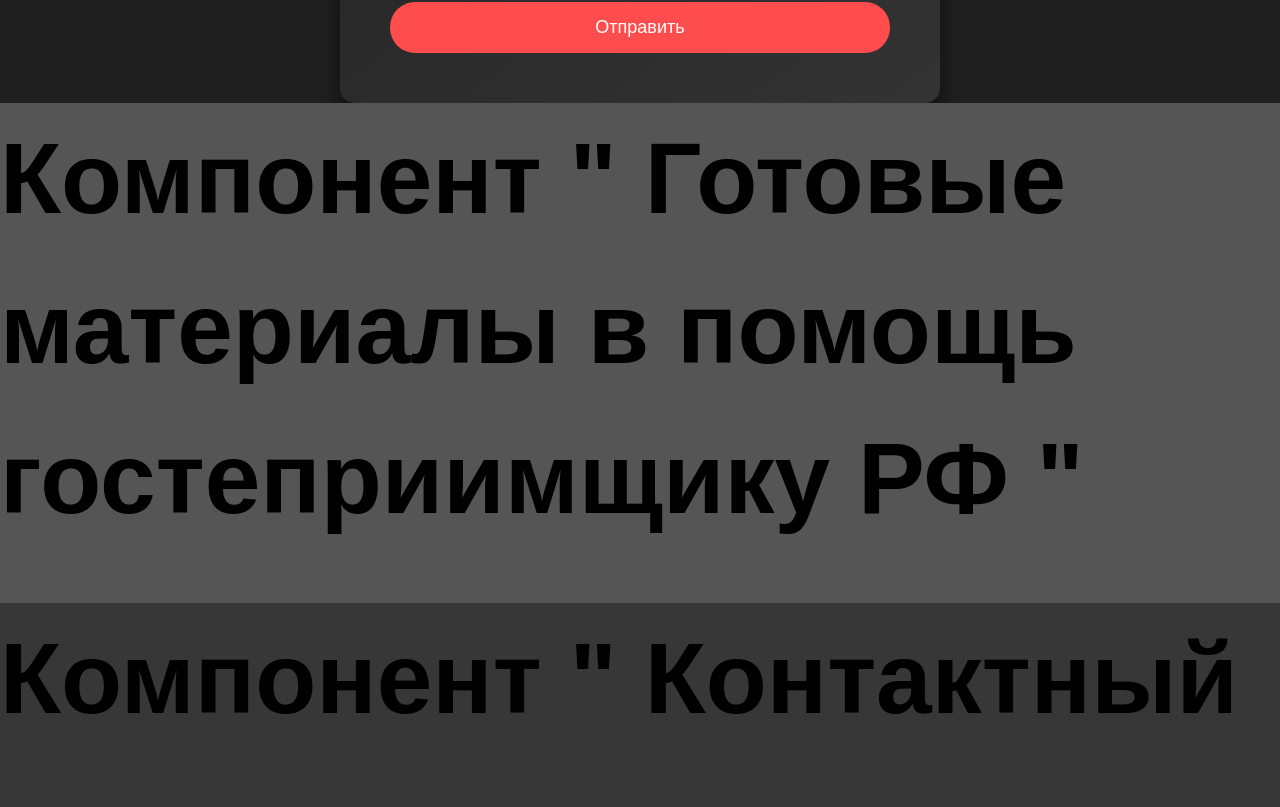
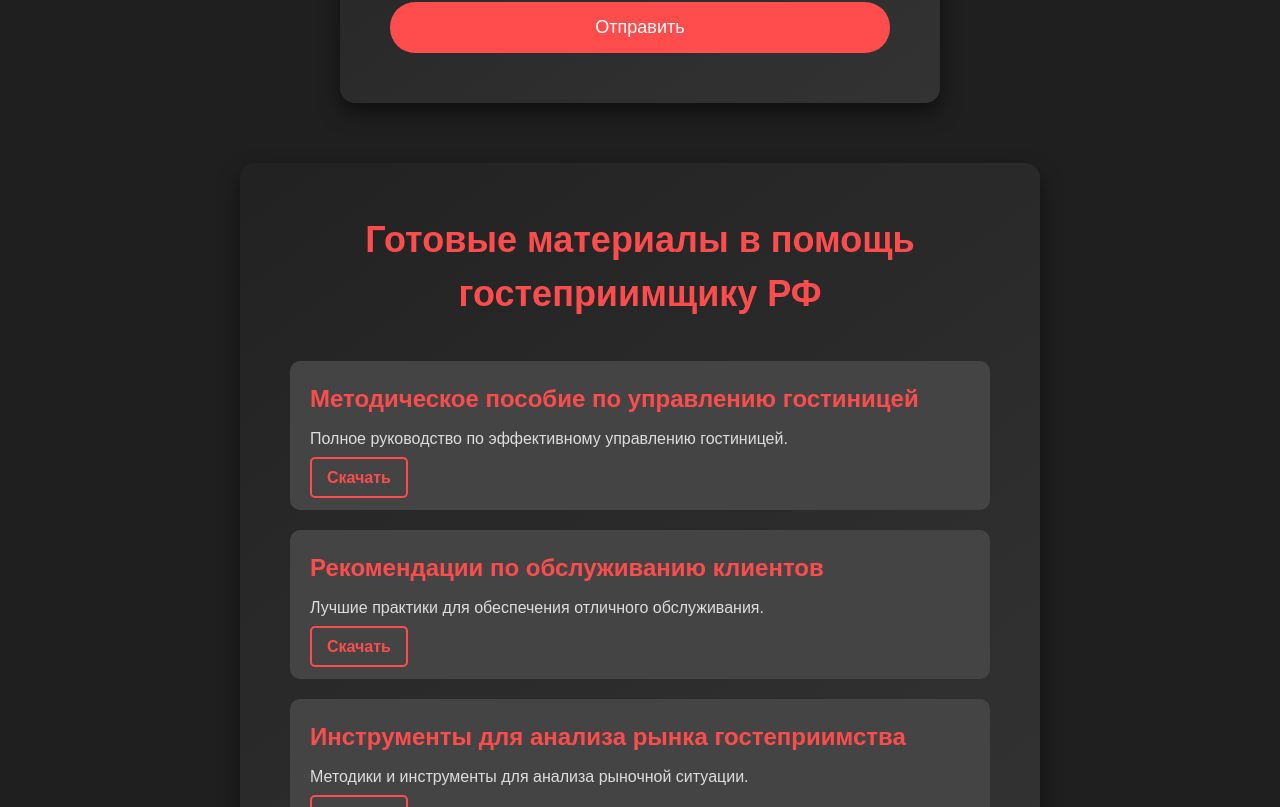
Before and after one commit to belovdima/PROJECTS, a React (Vite) app in the folder Ranepa/: page / in a window 1280 px wide. Shown: the part 3418-4225 px from the top of the page. Built offline with nearby package versions, Linux system fonts and the light colour scheme; a web font is replaced by a local one.

Commit message:
added Ready

```diff
--- a/Ranepa/src/components/Ready.tsx
+++ b/Ranepa/src/components/Ready.tsx
@@ -1,7 +1,63 @@
-export const Ready = () => {
+import React from "react";
+
+interface Resource {
+    id: number;
+    title: string;
+    description: string;
+    link: string; // Ссылка на скачивание
+}
+
+const resourcesData: Resource[] = [
+    {
+        id: 1,
+        title: "Методическое пособие по управлению гостиницей",
+        description:
+            "Полное руководство по эффективному управлению гостиницей.",
+        link: "https://example.com/resource1.pdf", // Замените на актуальную ссылку
+    },
+    {
+        id: 2,
+        title: "Рекомендации по обслуживанию клиентов",
+        description: "Лучшие практики для обеспечения отличного обслуживания.",
+        link: "https://example.com/resource2.pdf",
+    },
+    {
+        id: 3,
+        title: "Инструменты для анализа рынка гостеприимства",
+        description: "Методики и инструменты для анализа рыночной ситуации.",
+        link: "https://example.com/resource3.pdf",
+    },
+    // Добавьте больше материалов по мере необходимости
+];
+
+export const Ready: React.FC = () => {
     return (
-        <div className="c__ready">
-            Компонент " Готовые материалы в помощь гостеприимщику РФ "
+        <div className="ready-outer">
+            <div className="resources-library">
+                <h1 className="resources-library__title">
+                    Готовые материалы в помощь гостеприимщику РФ
+                </h1>
+                <div className="resources-library__items">
+                    {resourcesData.map((resource) => (
+                        <div
+                            key={resource.id}
+                            className="resources-library__item">
+                            <h2 className="resources-library__item-title">
+                                {resource.title}
+                            </h2>
+                            <p className="resources-library__item-description">
+                                {resource.description}
+                            </p>
+                            <a
+                                href={resource.link}
+                                className="resources-library__item-link"
+                                download>
+                                Скачать
+                            </a>
+                        </div>
+                    ))}
+                </div>
+            </div>
         </div>
     );
 };
--- a/Ranepa/src/styles/css/styles.css
+++ b/Ranepa/src/styles/css/styles.css
@@ -666,15 +666,76 @@ input:focus ~ .help-request-form .form-group .focus-border, textarea:focus ~ .he
 }
 
 .help-outer {
+  padding-bottom: 40px;
   background-color: #1f1f1f;
 }
 
-.c__ready {
-  height: 500px;
-  background-color: #555555;
-  font-family: Rubik, sans-serif;
-  font-size: 100px;
-  font-weight: 700;
+.resources-library {
+  max-width: 800px;
+  padding: 50px;
+  margin: 0 auto;
+  border-radius: 15px;
+  color: #fff;
+  background: linear-gradient(145deg, #222, #333);
+  -webkit-box-shadow: 0 10px 20px rgba(0, 0, 0, 0.5);
+          box-shadow: 0 10px 20px rgba(0, 0, 0, 0.5);
+  font-family: "Rubik", sans-serif;
+}
+.resources-library__title {
+  margin-bottom: 40px;
+  color: #ff4d4d;
+  text-align: center;
+  font-size: 36px;
+}
+.resources-library__items {
+  display: -webkit-box;
+  display: -ms-flexbox;
+  display: flex;
+  -webkit-box-orient: vertical;
+  -webkit-box-direction: normal;
+      -ms-flex-direction: column;
+          flex-direction: column;
+  gap: 20px;
+}
+.resources-library__item {
+  padding: 20px;
+  border-radius: 10px;
+  background: #444;
+  -webkit-transition: background 0.3s ease;
+  transition: background 0.3s ease;
+}
+.resources-library__item:hover {
+  background: #555;
+}
+.resources-library__item-title {
+  margin-bottom: 10px;
+  color: #ff4d4d;
+  font-size: 24px;
+}
+.resources-library__item-description {
+  margin-bottom: 15px;
+  color: #ddd;
+  font-size: 16px;
+}
+.resources-library__item-link {
+  padding: 10px 15px;
+  border: 2px solid #ff4d4d;
+  border-radius: 5px;
+  color: #ff4d4d;
+  -webkit-transition: background 0.3s ease;
+  transition: background 0.3s ease;
+  font-weight: bold;
+  text-decoration: none;
+}
+.resources-library__item-link:hover {
+  color: #fff;
+  background: #ff4d4d;
+}
+
+.ready-outer {
+  padding-top: 20px;
+  padding-bottom: 20px;
+  background-color: #1f1f1f;
 }
 
 .c__project {
--- a/Ranepa/src/styles/scss/_help.scss
+++ b/Ranepa/src/styles/scss/_help.scss
@@ -97,5 +97,6 @@
 }
 
 .help-outer {
+    padding-bottom: 40px;
     background-color: #1f1f1f;
 }
--- a/Ranepa/src/styles/scss/_ready.scss
+++ b/Ranepa/src/styles/scss/_ready.scss
@@ -1,7 +1,67 @@
-.c__ready {
-    height: 500px;
-    background-color: #555555;
-    font-family: Rubik, sans-serif;
-    font-size: 100px;
-    font-weight: 700;
+.resources-library {
+    max-width: 800px;
+    padding: 50px;
+    margin: 0 auto;
+    border-radius: 15px;
+    color: #fff;
+    background: linear-gradient(145deg, #222, #333);
+    box-shadow: 0 10px 20px rgba(0, 0, 0, 0.5);
+    font-family: "Rubik", sans-serif;
+
+    &__title {
+        margin-bottom: 40px;
+        color: #ff4d4d;
+        text-align: center;
+        font-size: 36px;
+    }
+
+    &__items {
+        display: flex;
+        flex-direction: column;
+        gap: 20px;
+    }
+
+    &__item {
+        padding: 20px;
+        border-radius: 10px;
+        background: #444;
+        transition: background 0.3s ease;
+
+        &:hover {
+            background: #555;
+        }
+
+        &-title {
+            margin-bottom: 10px;
+            color: #ff4d4d;
+            font-size: 24px;
+        }
+
+        &-description {
+            margin-bottom: 15px;
+            color: #ddd;
+            font-size: 16px;
+        }
+
+        &-link {
+            padding: 10px 15px;
+            border: 2px solid #ff4d4d;
+            border-radius: 5px;
+            color: #ff4d4d;
+            transition: background 0.3s ease;
+            font-weight: bold;
+            text-decoration: none;
+
+            &:hover {
+                color: #fff;
+                background: #ff4d4d;
+            }
+        }
+    }
 }
+
+.ready-outer {
+    padding-top: 20px;
+    padding-bottom: 20px;
+    background-color: #1f1f1f;
+}
```
